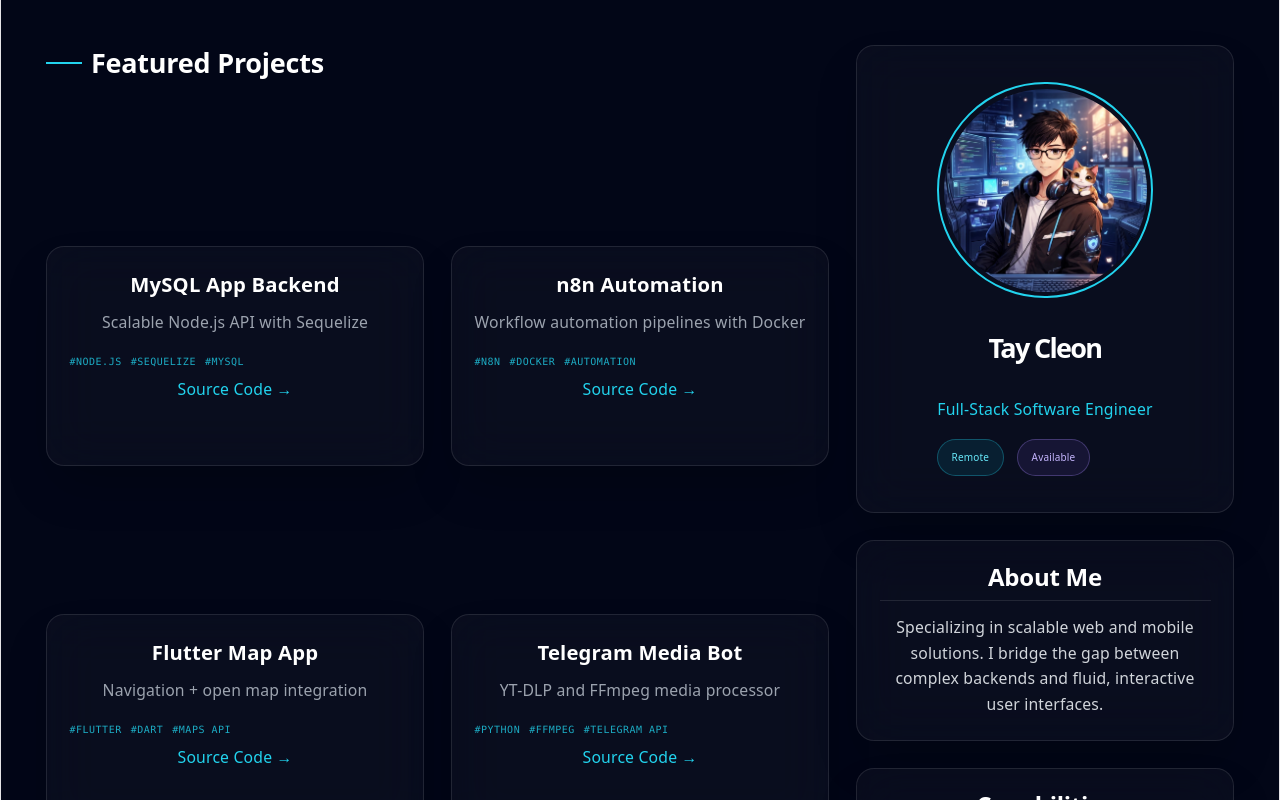
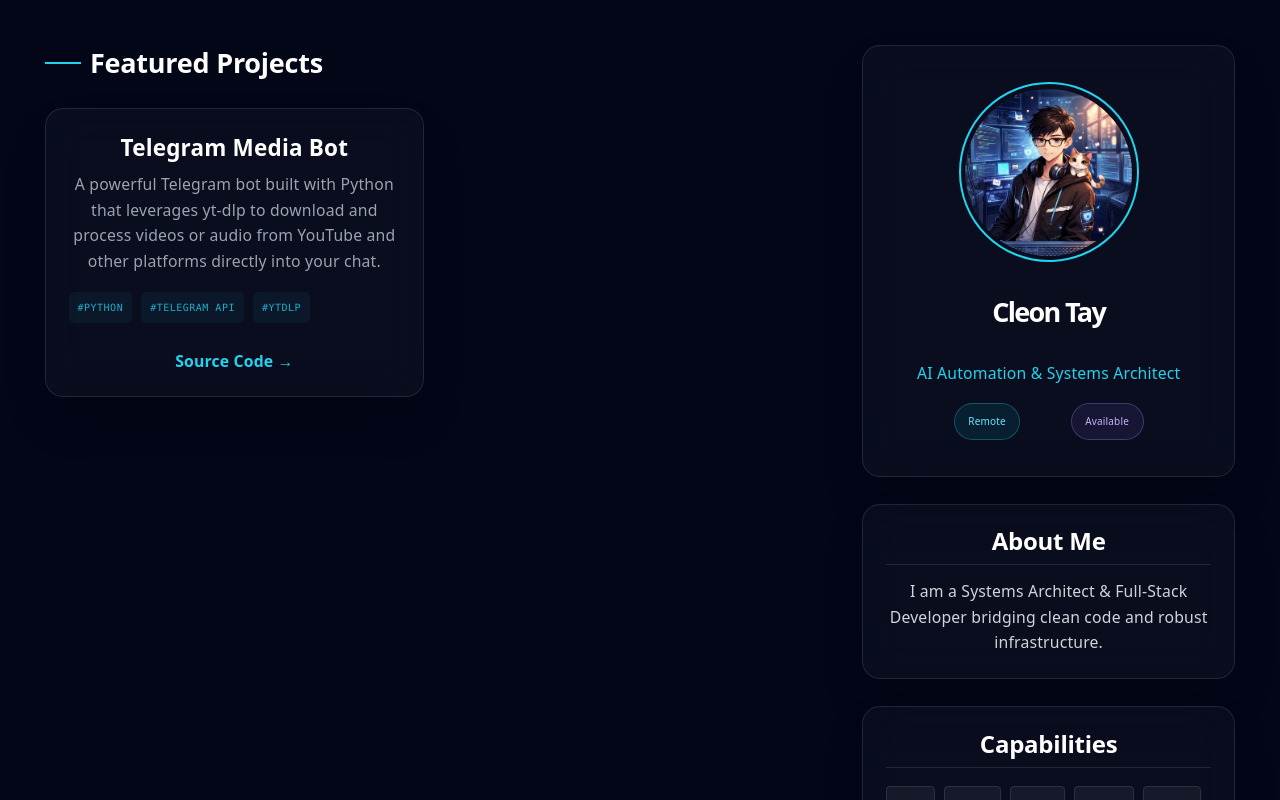
Before and after one commit to cleontay/cleontay.github.io, a React (Vite) app: page / in a window 1280 px wide. Shown: the top 800 px of the page. Built offline with nearby package versions, Linux system fonts and the light colour scheme.

Commit message:
Updated About me and

```diff
--- a/src/App.jsx
+++ b/src/App.jsx
@@ -2,75 +2,57 @@ import { motion } from "framer-motion";
 
 const projects = [
   {
-    title: "MySQL App Backend",
-    desc: "Scalable Node.js API with Sequelize",
-    link: "https://github.com/yourusername/project1",
-    tags: ["Node.js", "Sequelize", "MySQL"]
-  },
-  {
-    title: "n8n Automation",
-    desc: "Workflow automation pipelines with Docker",
-    link: "https://github.com/yourusername/project2",
-    tags: ["n8n", "Docker", "Automation"]
-  },
-  {
-    title: "Flutter Map App",
-    desc: "Navigation + open map integration",
-    link: "https://github.com/yourusername/project3",
-    tags: ["Flutter", "Dart", "Maps API"]
-  },
-  {
     title: "Telegram Media Bot",
-    desc: "YT-DLP and FFmpeg media processor",
-    link: "https://github.com/yourusername/project4",
-    tags: ["Python", "FFmpeg", "Telegram API"]
+    desc: "A powerful Telegram bot built with Python that leverages yt-dlp to download and process videos or audio from YouTube and other platforms directly into your chat.",
+    link: "https://github.com/cleontay/Telegram-Media-Downloader-Bot",
+    tags: ["Python", "Telegram API", "YTDLP"]
   },
 ];
 
-const tech = ["React", "Next.js", "Flutter", "Node.js", "Docker", "n8n", "Linux", "MongoDB"];
+const tech = ["React", "Next.js", "Flutter", "Node.js", "Docker", "n8n", "Linux", "MongoDB", "Express.js", "LLM", "VLLM", "Prompt Engineer", "Scripting"];
 
 export default function Portfolio() {
   return (
     <div className="bg-[#020617] text-white min-h-screen w-full font-sans p-4 md:p-10">
-      <div className="max-w-7xl mx-auto grid grid-cols-1 md:grid-cols-12 gap-6">
+      <div className="max-w-7xl mx-auto grid grid-cols-1 lg:grid-cols-12 gap-8">
 
-        {/* LEFT COLUMN: PROJECTS FOCUS (8 Units) */}
-        <div className="md:col-span-8 grid grid-cols-1 sm:grid-cols-2 gap-6">
-          <div className="col-span-full mb-2">
+        <div className="lg:col-span-8">
+          <div className="mb-6">
             <h2 className="text-2xl font-bold text-white flex items-center gap-2">
               <span className="w-8 h-[2px] bg-cyan-400"></span>
               Featured Projects
             </h2>
           </div>
 
+          <div className="flex flex-wrap gap-6">
             {projects.map((p, i) => (
-            <Card key={i} className="h-[220px] flex flex-col justify-between">
+              <Card
+                key={i}
+                className="w-full md:w-[calc(50%-12px)] min-h-[280px] flex flex-col justify-between"
+              >
                 <div>
-                <h3 className="font-bold text-lg text-white mb-2">{p.title}</h3>
+                  <h3 className="font-bold text-xl text-white mb-2">{p.title}</h3>
                   <p className="text-sm text-gray-400 leading-relaxed">{p.desc}</p>
-                <div className="flex flex-wrap gap-2 mt-3">
+                  <div className="flex flex-wrap gap-2 mt-4">
                       {p.tags?.map(tag => (
-                        <span key={tag} className="text-[10px] uppercase tracking-wider text-cyan-400/80 font-mono">
+                          <span key={tag} className="text-[10px] uppercase tracking-wider text-cyan-400/80 font-mono bg-cyan-400/5 px-2 py-0.5 rounded">
                               #{tag}
                           </span>
                       ))}
                   </div>
                 </div>
-              <a href={p.link} target="_blank" className="text-cyan-400 text-sm font-medium hover:underline inline-block">
+                <a href={p.link} target="_blank" rel="noreferrer" className="mt-6 text-cyan-400 text-sm font-semibold hover:text-cyan-300 transition-colors inline-block">
                   Source Code →
                 </a>
               </Card>
             ))}
           </div>
+        </div>
 
-        {/* RIGHT COLUMN: PERSONAL INFO & PROFILE (4 Units) */}
-        <div className="md:col-span-4 space-y-6">
-
-          {/* Profile Section */}
-          <Card className="flex flex-col items-center text-center py-8">
-            <div className="relative mb-4">
-               {/* Replace with your actual image path */}
-               <div className="w-48 h-48 rounded-full border-2 border-cyan-400 p-1">
+        <div className="lg:col-span-4 space-y-6">
+          <Card className="flex flex-col items-center justify-center text-center py-8">
+            <div className="relative mb-4 flex justify-center">
+               <div className="w-40 h-40 rounded-full border-2 border-cyan-400 p-1">
                   <img
                     src="/hero_profile.png"
                     alt="Profile"
@@ -78,9 +60,9 @@ export default function Portfolio() {
                   />
                </div>
             </div>
-            <h1 className="text-2xl font-bold text-white">Tay Cleon</h1>
-            <p className="text-cyan-400 text-sm">Full-Stack Software Engineer</p>
-            <div className="mt-4 flex gap-3">
+            <h1 className="text-2xl font-bold text-white">Cleon Tay</h1>
+            <p className="text-cyan-400 text-sm">AI Automation & Systems Architect</p>
+            <div className="mt-4 flex gap-3 justify-evenly">
                <span className="px-3 py-1 text-[10px] bg-cyan-500/10 border border-cyan-400/30 rounded-full text-cyan-300">
                 Remote
                </span>
@@ -90,16 +72,13 @@ export default function Portfolio() {
             </div>
           </Card>
 
-          {/* About Section */}
           <Card>
             <h2 className="font-semibold mb-3 text-white border-b border-white/10 pb-2">About Me</h2>
             <p className="text-sm text-gray-300 leading-relaxed">
-              Specializing in scalable web and mobile solutions. I bridge the gap between
-              complex backends and fluid, interactive user interfaces.
+              I am a Systems Architect & Full-Stack Developer bridging clean code and robust infrastructure.
             </p>
           </Card>
 
-          {/* Tech Stack Section */}
           <Card>
             <h2 className="font-semibold mb-4 text-white border-b border-white/10 pb-2">Capabilities</h2>
             <div className="flex flex-wrap gap-2">
@@ -110,8 +89,8 @@ export default function Portfolio() {
               ))}
             </div>
           </Card>
+        </div>
 
-        </div>
       </div>
     </div>
   );
@@ -121,7 +100,7 @@ function Card({ children, className = "" }) {
   return (
     <motion.div
       whileHover={{ y: -5 }}
-      className={`relative rounded-2xl p-5 backdrop-blur-xl bg-white/[0.03] border border-white/10 hover:border-cyan-400/50 transition-all shadow-2xl ${className}`}
+      className={`relative rounded-2xl p-5 backdrop-blur-xl bg-white/[0.03] border border-white/10 hover:border-cyan-400/50 transition-all shadow-2xl overflow-hidden ${className}`}
     >
       <div className="absolute inset-0 rounded-2xl opacity-0 hover:opacity-100 bg-gradient-to-br from-cyan-500/5 to-violet-500/5 transition duration-500"></div>
       <div className="relative z-10">{children}</div>
--- a/src/index.css
+++ b/src/index.css
@@ -5,7 +5,7 @@
 :root {
   --text: #6b6375;
   --text-h: #08060d;
-  --bg: #fff;
+  --bg: #020617;
   --border: #e5e4e7;
   --code-bg: #f4f3ec;
   --accent: #aa3bff;
@@ -56,6 +56,7 @@
 
 body {
   margin: 0;
+  background-color: #020617;
 }
 
 #root {
@@ -63,9 +64,9 @@ body {
   max-width: 100%;
   margin: 0 auto;
   text-align: center;
-  border-inline: 1px solid var(--border);
   min-height: 100svh;
   box-sizing: border-box;
+  background-color: #020617;
 }
 
 h1,
```
Lines whose indentation alone changed are shown as unchanged.
